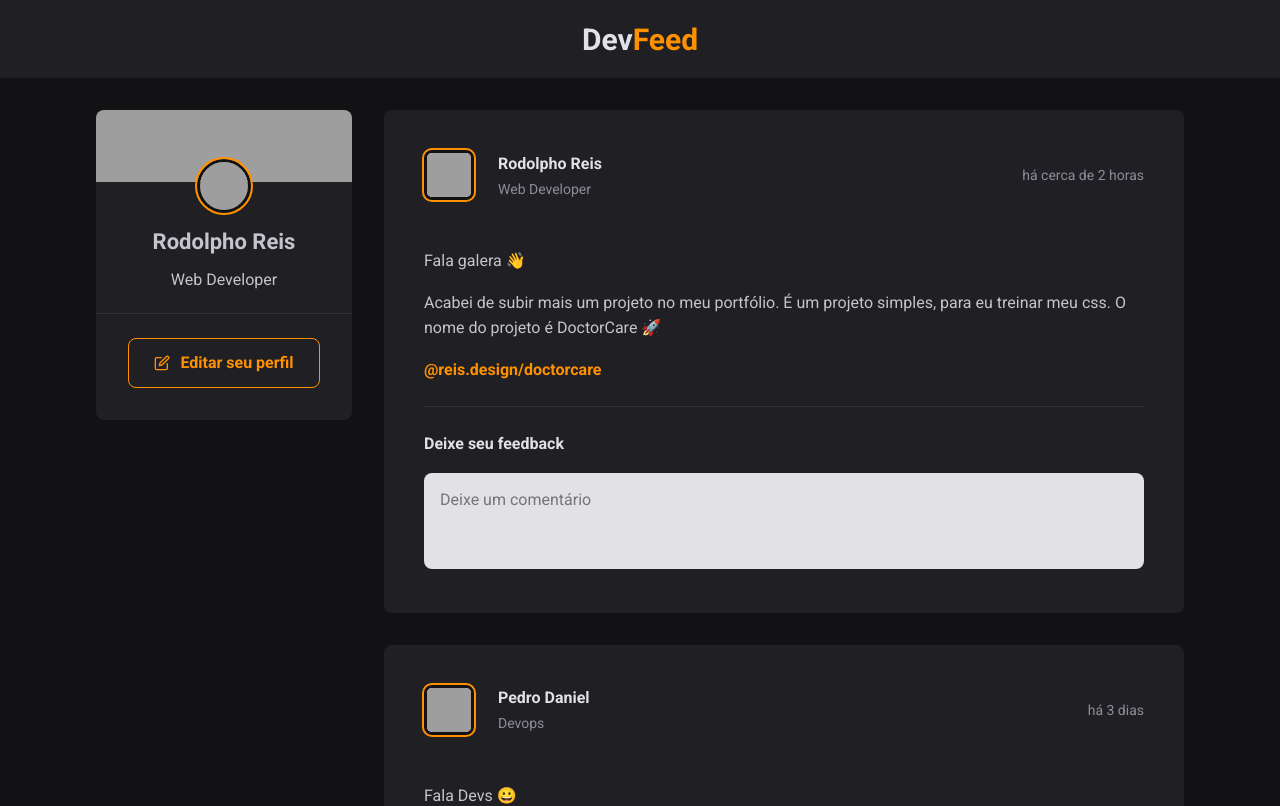
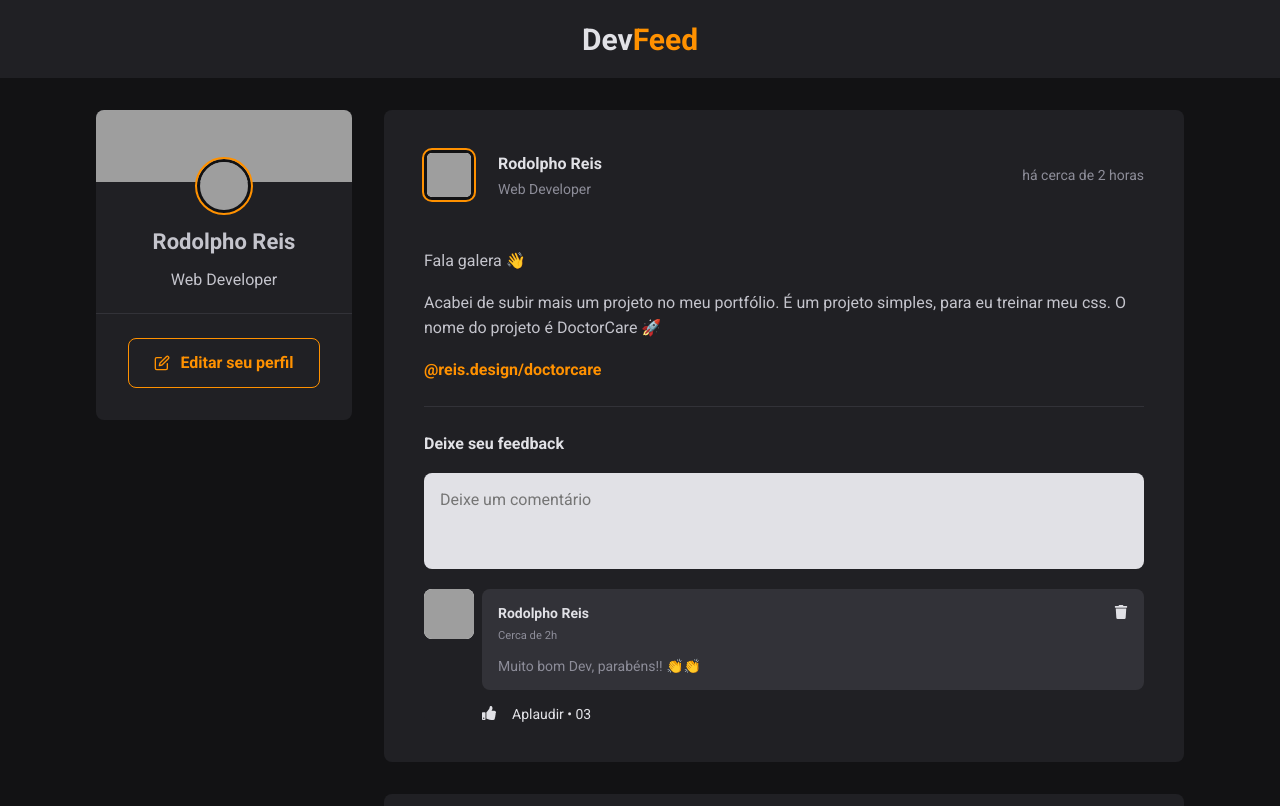
Before and after one commit to rodolphoreis/feed, a React (Vite) app: page / in a window 1280 px wide. Shown: the top 806 px of the page. Built offline with nearby package versions, Linux system fonts and the light colour scheme; grey boxes are pictures that could not be loaded.

Commit message:
feat: add map in comments

```diff
--- a/src/components/post/Post.jsx
+++ b/src/components/post/Post.jsx
@@ -8,6 +8,7 @@ import { useState } from "react";
 export function Post({ author, content, publishedAt }) {
   const [comments, setComments] = useState(["Muito bom Rodolpho, parabéns!"]);
   const [newComment, setNewComment] = useState("");
+
   const formattedDate = format(
     publishedAt,
     "d 'de' MMMM 'de' yyyy 'às' HH:mm'h'",
@@ -70,7 +71,7 @@ export function Post({ author, content, publishedAt }) {
           return null;
         })}
       </div>
-      <form className={styles.commentForm}>
+      <form className={styles.commentForm} onSubmit={handleSubmit}>
         <strong>Deixe seu feedback</strong>
         <textarea
           value={newComment}
@@ -82,6 +83,9 @@ export function Post({ author, content, publishedAt }) {
           <button type="submit">Publicar</button>
         </footer>
       </form>
+      {comments.map((comment, i) => {
+        return <Comment key={i} content={comment} />;
+      })}
     </article>
   );
 }
```
